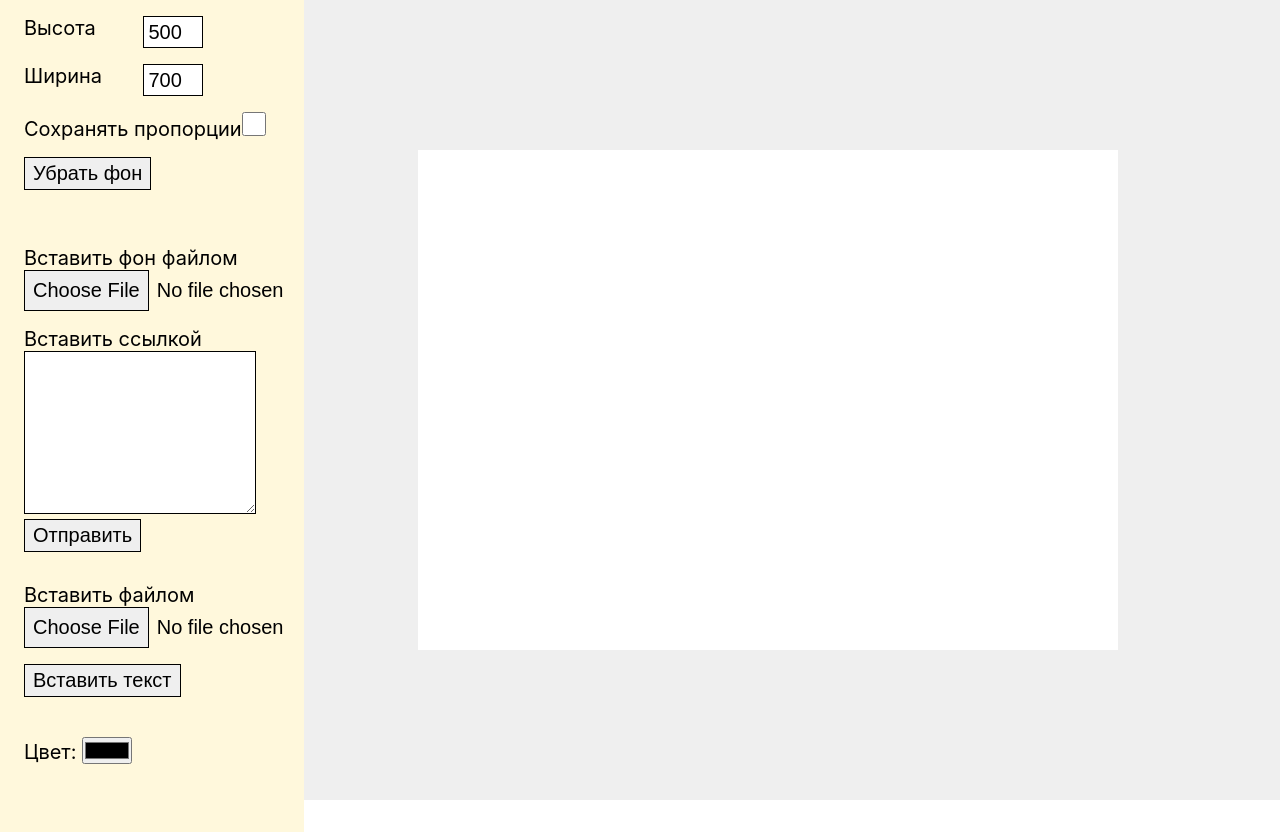
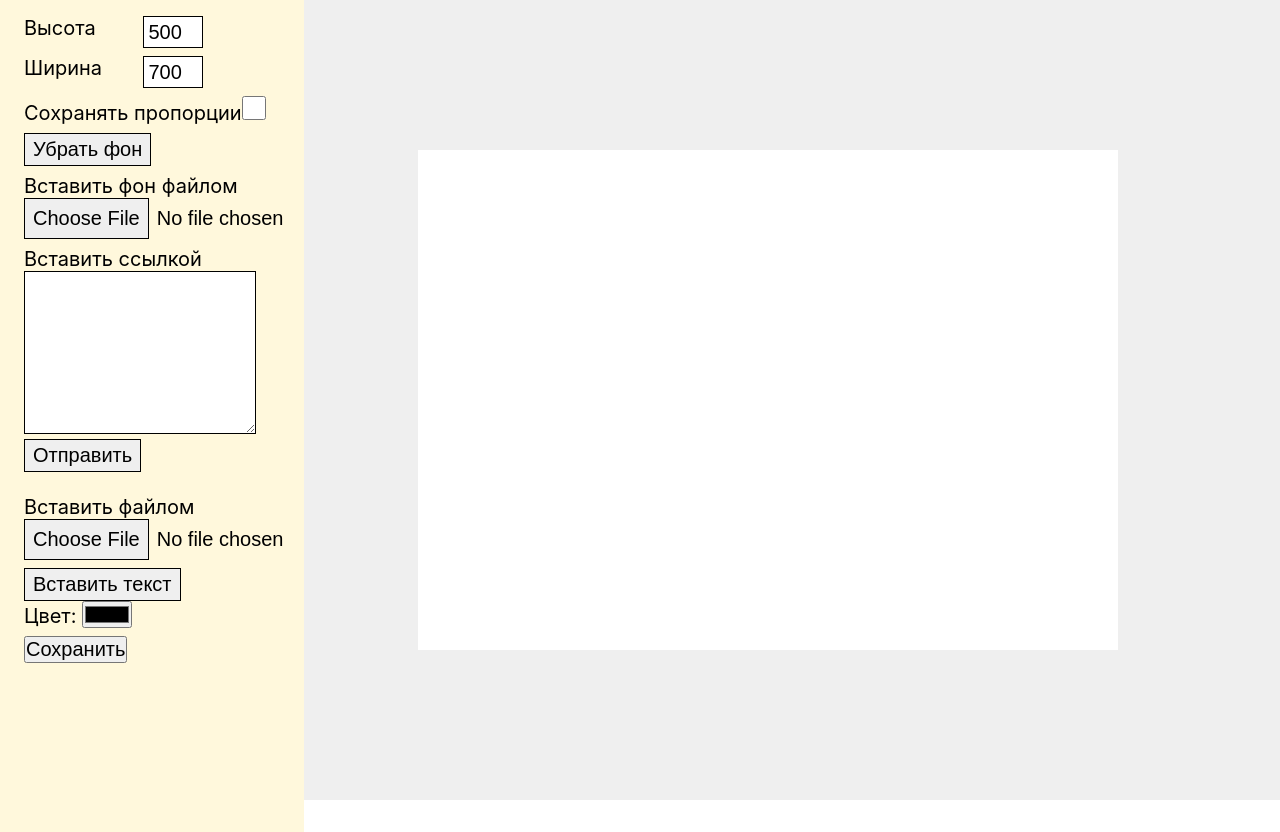
Before and after one commit to vladwizard/Image-Editor, a React (Create React App) app: page / in a window 1280 px wide. Built offline with nearby package versions, Linux system fonts and the light colour scheme.

Commit message:
Добавление сохранениний и рендеринга сторонними библеотеками

```diff
--- a/package.json
+++ b/package.json
@@ -7,6 +7,8 @@
     "@testing-library/jest-dom": "^5.16.4",
     "@testing-library/react": "^13.3.0",
     "@testing-library/user-event": "^13.5.0",
+    "dom-to-image": "^2.6.0",
+    "file-saver": "^2.0.5",
     "react": "^18.1.0",
     "react-dom": "^18.1.0",
     "react-redux": "^8.0.2",
--- a/src/components/DisplayArea/DisplayArea.css
+++ b/src/components/DisplayArea/DisplayArea.css
@@ -1,8 +1,8 @@
 .background{
-    background: white;
+    background: black;
     position: absolute;
     transform: translate(-50%,-50%);
-
+    overflow: hidden;
 }
 
 img{
--- a/src/components/DisplayArea/index.jsx
+++ b/src/components/DisplayArea/index.jsx
@@ -3,6 +3,7 @@ import React, {useEffect, useRef, useState} from "react";
 import './DisplayArea.css'
 import {useSelector, useDispatch} from 'react-redux'
 import {changeText} from '../../Redux/slices/imagesDataSlice'
+
 
 export default function DisplayArea() {
     const images = useSelector((state) => state.imagesData.items);
@@ -12,7 +13,7 @@ export default function DisplayArea() {
 
     React.useEffect(
         () => {
-            if(textSelector!=null) {
+            if (textSelector != null) {
                 let c = {}
                 for (let key in textSelector) {
                     c[key] = textSelector[key];
@@ -33,16 +34,14 @@ export default function DisplayArea() {
     const backgroundWidth = useSelector((state) => state.imagesData.backgroundWidth);
     const backgroundImg = useSelector((state) => state.imagesData.backgroundImg);
 
-    useEffect(()=>{
-    if(backgroundImg!=0 && backgroundImg!=null) {
+    useEffect(() => {
+        if (backgroundImg != 0 && backgroundImg != null) {
             backgroundRef.current.style.background = 'url(' + backgroundImg + ')';
-        backgroundRef.current.style.backgroundSize= '100% 100%';
-    }
-    else
-        backgroundRef.current.style.background='white';
+            backgroundRef.current.style.backgroundSize = '100% 100%';
+        } else
+            backgroundRef.current.style.background = 'white';
 
-    },[backgroundImg])
-
+    }, [backgroundImg])
 
 
     const backgroundRef = React.useRef(null);
@@ -93,10 +92,10 @@ export default function DisplayArea() {
 
     const inputTextRef = React.useRef();
 
-    useEffect(()=>{
-    if(inputTextRef.current!=null && textInput=='')
+    useEffect(() => {
+        if (inputTextRef.current != null && textInput == '')
             inputTextRef.current.focus();
-    },[showTextInput])
+    }, [showTextInput])
 
     return (
         <div className='displayArea'
@@ -108,7 +107,9 @@ export default function DisplayArea() {
                  document.onmousemove = null;
              }}
         >
-            <div className="background" ref={backgroundRef}
+
+
+                <div className="background" id='qwerty' ref={backgroundRef}
 
                      style={{
                          'height': backgroundHeight + 'px',
@@ -173,7 +174,7 @@ export default function DisplayArea() {
                          ref={(index == choosen && chosenType == 'text') ? choosenRef : null}
 
                          style={{
-                             'color':item.color,
+                             'color': item.color,
                              'transform': 'translate(-50%,-50%)',
                              'height': item.height + 'px',
                              'width': item.width + 'px',
@@ -285,20 +286,18 @@ export default function DisplayArea() {
                      onClick={() => {
                          setShowTextInput(false);
                          // console.log(choosen, textInput)
-                         if(textInput==''){
-                               texts.splice(choosen,1);
+                         if (textInput == '') {
+                             texts.splice(choosen, 1);
                              // console.log(texts)
-                         }
-                         else
-                         {
+                         } else {
                              texts[choosen].str = textInput;
                              texts[choosen].n = textInput.split('\n').length;
                          }
                      }}
                 >
                     <textarea ref={inputTextRef} value={textInput} rows={
-                        textInput.length==0?1:
-                        textInput.split('\n').filter((line)=>line.length>25).length + textInput.split('\n').length
+                        textInput.length == 0 ? 1 :
+                            textInput.split('\n').filter((line) => line.length > 25).length + textInput.split('\n').length
                     }
                               onChange={(e) => setTextInput(e.target.value)}
                               onClick={(e) => e.stopPropagation()}
--- a/src/components/PreferencesArea/PreferencesArea.css
+++ b/src/components/PreferencesArea/PreferencesArea.css
@@ -30,7 +30,6 @@ textarea{
 .preferencesArea * button{
     border: solid black 0.1vh;
     padding: 0.5vh 1vh;
-    margin-bottom:5vh;
 }
 
 
@@ -47,7 +46,7 @@ display: block;
     height: 30vh;
 }
 .preferencesArea div{
-    margin-bottom: 2vh;
+margin-bottom: 1vh;
 }
 input[type=checkbox]{
     height: 3vh;
--- a/src/components/PreferencesArea/index.jsx
+++ b/src/components/PreferencesArea/index.jsx
@@ -3,8 +3,11 @@ import './PreferencesArea.css'
 import s from '../../assets/background.png'
 import {useSelector, useDispatch} from 'react-redux'
 import {setText, setImage, setBackgroundImage, setBackgroundSize} from '../../Redux/slices/imagesDataSlice'
+import domtoimage from 'dom-to-image';
+import { saveAs } from 'file-saver';
 
 export default function PreferencesArea() {
+
 
     const backgroundHeight = useSelector((state) => state.imagesData.backgroundHeight)
     const backgroundWidth = useSelector((state) => state.imagesData.backgroundWidth);
@@ -70,7 +73,7 @@ export default function PreferencesArea() {
     }
 
     const [proportion, setProportion] = React.useState(false);
-    const [color,setColor] =React.useState('#000000');
+    const [color, setColor] = React.useState('#000000');
 
     return (
         <div className='preferencesArea'>
@@ -87,7 +90,7 @@ export default function PreferencesArea() {
                 <label>Ширина</label> <input type='text' value={Math.round(backgroundWidth)}
                                              onChange={(e) => {
                                                  let width = e.target.value;
-                                                 console.log(1,width)
+                                                 console.log(1, width)
                                                  if (proportion == true) dispatch(setBackgroundSize([width, (width / backgroundWidth) * backgroundHeight]))
                                                  else dispatch(setBackgroundSize([width, backgroundHeight]))
                                              }}/>
@@ -147,11 +150,38 @@ export default function PreferencesArea() {
                     dispatch(setText(color));
                 }}>Вставить текст
                 </button>
-                <p>Цвет: <input type="color" name="bg" value={color} onChange={(e)=>setColor(e.target.value)}/></p>
+                <p>Цвет: <input type="color" name="bg" value={color} onChange={(e) => setColor(e.target.value)}/></p>
                 {/*<input value={insertText} onChange={(e) => setInsertText(e.target.value)} width='80%'/>*/}
             </div>
 
+            <button
+                onClick={() => {
+                    let node = document.getElementById('qwerty');
+                    node.style.position='static';
+                    node.style.transform='translate(0,0)'
 
+                    domtoimage.toBlob(node)
+                        .then(function (blob) {
+                            window.saveAs(blob, 'goodPng.png');
+                        });
+                    setTimeout(()=>{
+                        node.style.position='absolute';
+                        node.style.transform='translate(-50%,-50%)'
+                    },500)
+
+
+                    // domtoimage.toPng(node)
+                    //     .then(function (dataUrl) {
+                    //         var img = new Image();
+                    //         img.src = dataUrl;
+                    //         document.body.appendChild(img);
+                    //     })
+                    //     .catch(function (error) {
+                    //         console.error('oops, something went wrong!', error);
+                    //     });
+                }}
+            >Сохранить
+            </button>
         </div>
     )
 }
```
Also changed, not shown: 1 other file (tests, documents, lock files or other folders). Lines whose indentation alone changed are shown as unchanged.
